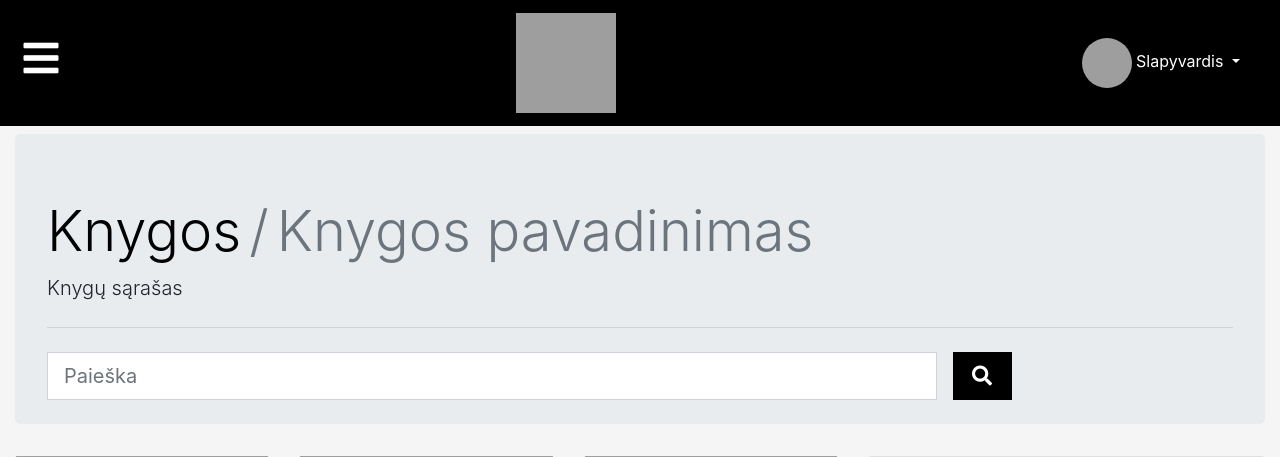
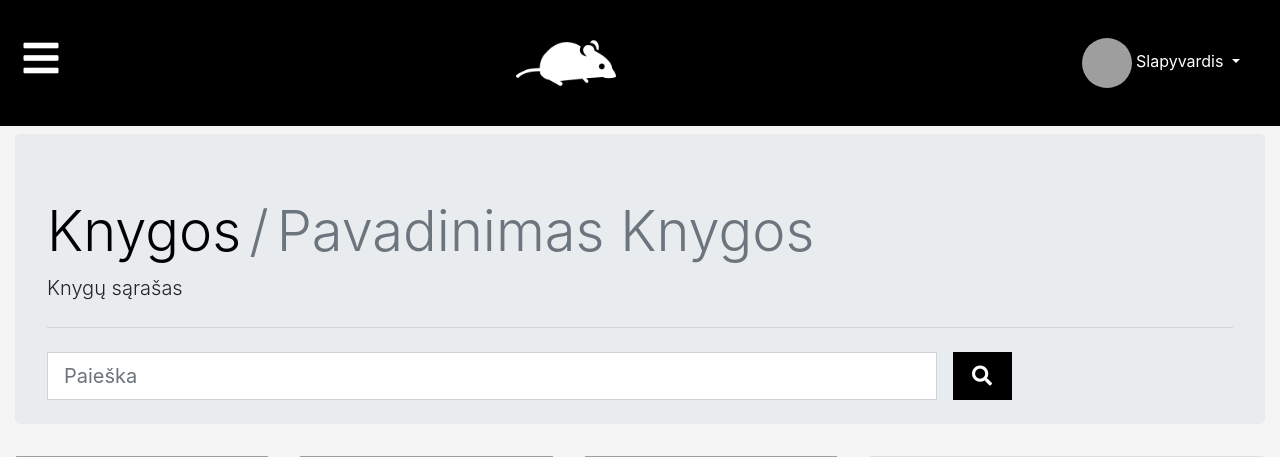
Before and after one commit to simonasbuj/projectRat, a Django app: page /knygos/ in a window 1280 px wide. Shown: the top 457 px of the page. Run offline with Django 3.2, Linux system fonts and the light colour scheme; some libraries are stand-ins or nearby versions; grey boxes are pictures that could not be loaded.

Commit message:
fixed static files folder names

```diff
--- a/projectRat/settings.py
+++ b/projectRat/settings.py
@@ -127,13 +127,14 @@ USE_TZ = True
 STATIC_URL = '/static/'
 #where to collect files use pythona manage.py collectstatic in console
 #STATIC_ROOT ='../static'
-STATIC_ROOT = os.path.join(BASE_DIR, 'static/') #where collect static collects files
+STATIC_ROOT = os.path.join(BASE_DIR, 'static/') #where {%collect static%} collects files
 
 MEDIA_URL = '/uploaded_files/'
 MEDIA_ROOT = os.path.join(BASE_DIR, 'uploaded_files')
 
 
 #additional dirs to look for static files
+#its not even working
 STATICFILES_DIRS = [
-    os.path.join(BASE_DIR, "static/base"),
+    os.path.join(BASE_DIR, "static/main"),
 ]
--- a/templates/base.html
+++ b/templates/base.html
@@ -10,13 +10,13 @@
     <meta name="author" content="">
 
     <title>v3 Biblioteka</title>
-
+	<link rel="icon" href="{% static 'img/logo-black.png' %}">
     <!-- Bootstrap core CSS -->
     <link rel="stylesheet" href="https://stackpath.bootstrapcdn.com/bootstrap/4.1.0/css/bootstrap.min.css" integrity="sha384-9gVQ4dYFwwWSjIDZnLEWnxCjeSWFphJiwGPXr1jddIhOegiu1FwO5qRGvFXOdJZ4" crossorigin="anonymous">
 
     <!-- Custom styles for this template -->
-    <link href="{% static 'library/css/simple-sidebar.css' %}" rel="stylesheet">
-	<link href="{% static 'library/css/mystyle.css' %}" rel="stylesheet">
+    <link href="{% static 'css/simple-sidebar.css' %}" rel="stylesheet">
+	<link href="{% static 'css/mystyle.css' %}" rel="stylesheet">
 	<link rel="stylesheet" href="https://use.fontawesome.com/releases/v5.0.10/css/all.css" integrity="sha384-+d0P83n9kaQMCwj8F4RJB66tzIwOKmrdb46+porD/OvrJ+37WqIM7UoBtwHO6Nlg" crossorigin="anonymous">
 
 </head>
@@ -64,7 +64,8 @@
 					<h1><a href="#" id="menu-toggle"><i id="menu-icon" class="fa fa-fw fa-bars"></i></a></h1>
 					<div class="mx-auto order-0">
 						<a class="navbar-brand mx-auto" href="#">
-							<img src="http://flaticons.net/gd/makefg.php?i=icons/Wildlife/Rat.png&r=255&g=255&b=255" width="100" height="100" alt="">
+							<!--<img src="http://flaticons.net/gd/makefg.php?i=icons/Wildlife/Rat.png&r=255&g=255&b=255" width="100" height="100" alt="">-->
+							<img src="{% static 'img/logo.png' %}" width="100" height="100" alt="">
 						</a>
 					</div>
 					<div id="profiletopright" class="mr-2">
@@ -98,20 +99,22 @@
 				<!--<a href="#menu-toggle" class="btn btn-danger" id="menu-toggle">MENU</a>-->
 				<!--<h1><a href="#" class="badge badge-dark" id="menu-toggle"><i id="menu-icon" class="fa fa-fw fa-bars"></i></a></h1>-->
 
-                {% block breadcrumb %}
+
 				<div class="jumbotron mt-2 pb-4">
 					<ol class="breadcrumb display-4 mb-0 p-0">
-					  <li class="breadcrumb-item"><a href="#">Knygos</a></li>
-					  <li class="breadcrumb-item active">Knygos pavadinimas</li>
+                    {% block breadcrumb %}
+                      <li class="breadcrumb-item"><a href="#">Knygos</a></li>
+                      <li class="breadcrumb-item active">Pavadinimas Knygos</li>
+                    {% endblock breadcrumb %}
 					</ol>
-				  <p class="lead mt-2">Knygų sąrašas</p>
+				  <p class="lead mt-2">{% block breadcrumbinfo %}Knygų sąrašas{% endblock breadcrumbinfo %}</p>
 				  <hr class="my-4">
 				    <form class="form-inline">
 						<input class="form-control form-control-lg mr-sm-2 w-75 no-radius" type="search" placeholder="Paieška" aria-label="Search">
 						<button class="btn btn-lg btn-login my-2 my-sm-0 ml-2 no-radius border-black" type="submit" id="search-btn"><i class="fa fa-fw fa-search"></i></button>
 					</form>
 				</div>
-                {% endblock breadcrumb %}
+
 				<!--<a href="#"><h1><span class="badge badge-primary" id="menu-toggle"><i class="fa fa-fw fa-bars"></i></span></h1></a>-->
 
                 <!--<a href="#menu-toggle" class="btn btn-secondary" id="menu-toggle">Toggle Menu</a>-->
```
Also changed, not shown: library/static/library/css/mystyleOLD.css (renamed from library/static/library/css/mystyle.css), library/static/library/css/simple-sidebarOLD.css (renamed from library/static/library/css/simple-sidebar.css), static/main/css/mystyle.css (renamed from static/base/css/mystyle.css), static/main/css/simple-sidebar.css (renamed from static/base/css/simple-sidebar.css), static/main/img/logo-black.png (added), static/main/img/logo.png (added).
